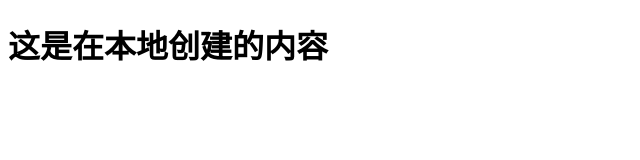
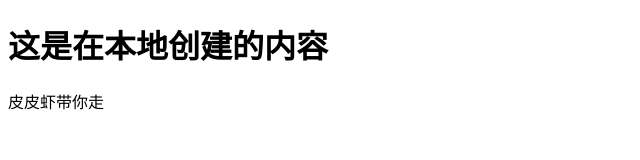
Before and after one commit to yooyeemer/qdfirsttime, a plain HTML site: page index.html in a window 1280 px wide. Shown: the whole page, without its empty margins (0-640 px from the left). Drawn offline with Linux system fonts and the light colour scheme.

Commit message:
修改内容皮皮虾

```diff
--- a/index.html
+++ b/index.html
@@ -6,6 +6,7 @@
 </head>
 <body>
 <h1>这是在本地创建的内容</h1>
+<div>皮皮虾带你走</div>
 <script>
 
 </script>
```
